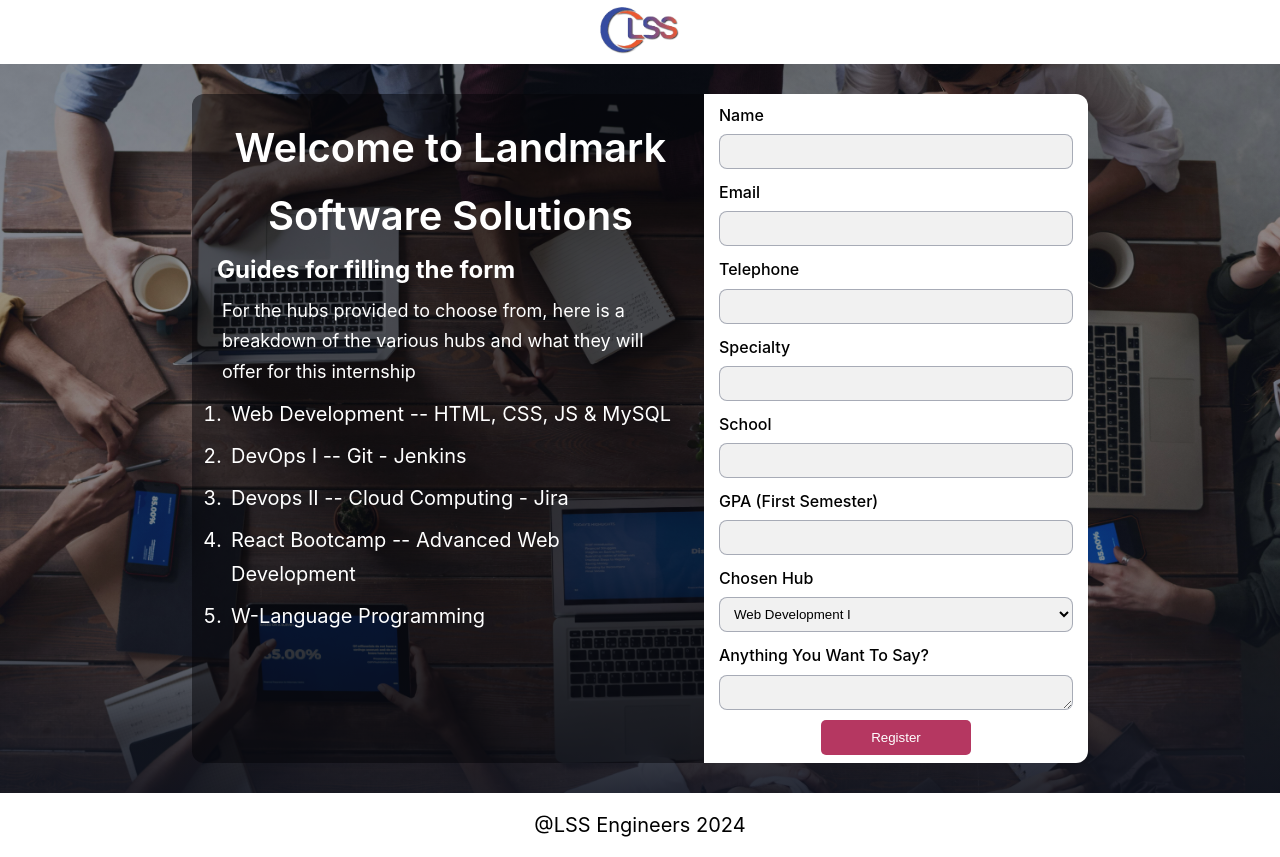
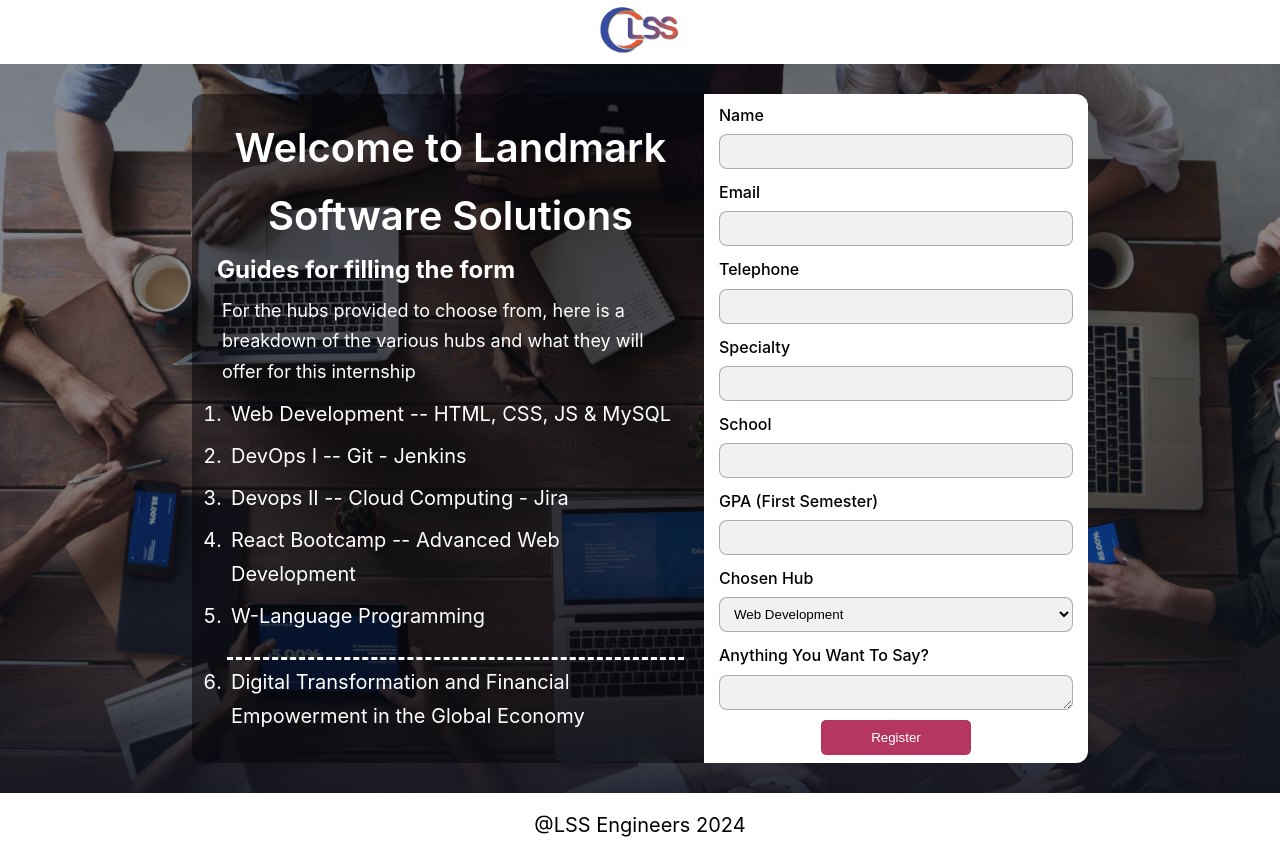
Before and after one commit to Fuangi/Internship, a React (Vite) app: page / in a window 1280 px wide. Built offline with nearby package versions, Linux system fonts and the light colour scheme.

Commit message:
Added another option - digital transformation - to the hubs

```diff
--- a/src/components/Homepage.jsx
+++ b/src/components/Homepage.jsx
@@ -21,6 +21,10 @@
             <li>Devops II -- Cloud Computing - Jira</li>
             <li>React Bootcamp -- Advanced Web Development</li>
             <li>W-Language Programming</li>
+            <li className="biz">
+              Digital Transformation and Financial Empowerment in the Global
+              Economy
+            </li>
           </ol>
         </div>
         <Register />
--- a/src/components/Register.jsx
+++ b/src/components/Register.jsx
@@ -134,11 +134,12 @@
           value={hub}
           onChange={(e) => setHub(e.target.value)}
         >
-          <option value="webDev">Web Development I</option>
+          <option value="webDev">Web Development</option>
           <option value="devops1">DevOps I</option>
           <option value="devops2">DevOps II</option>
           <option value="react">React Bootcamp</option>
           <option value="wLang">W-Language Programming</option>
+          <option value="digitalTrans">Digital Transformation</option>
         </select>
       </div>
       <div className="input-field">
--- a/src/index.scss
+++ b/src/index.scss
@@ -84,6 +84,12 @@
   & li {
     font-size: 20px;
     padding: 4px;
+  }
+
+  & .biz {
+    margin-top: 20px;
+    border-top: 3px dashed white;
+    padding-top: 5px;
   }
 }
 
```
